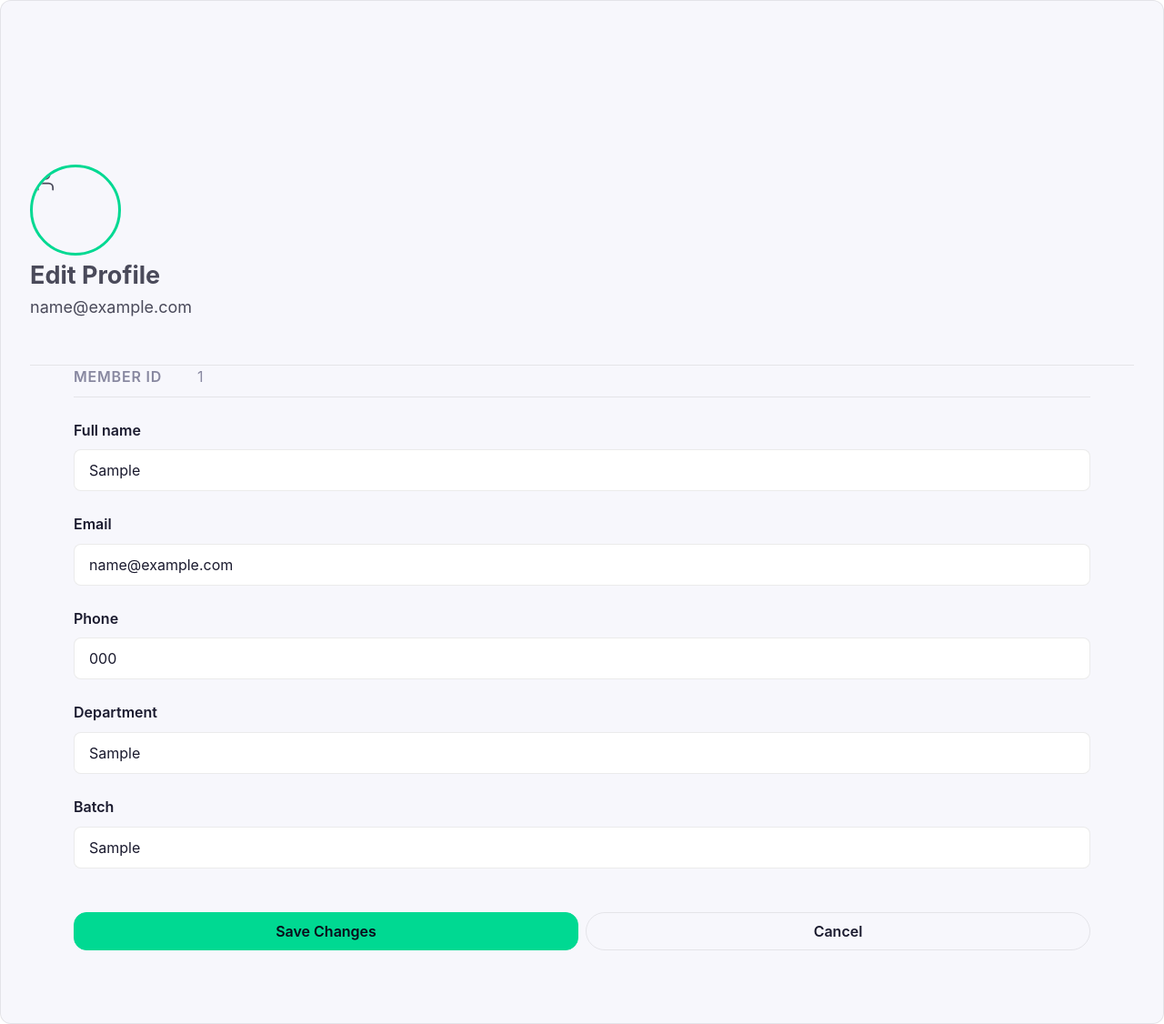
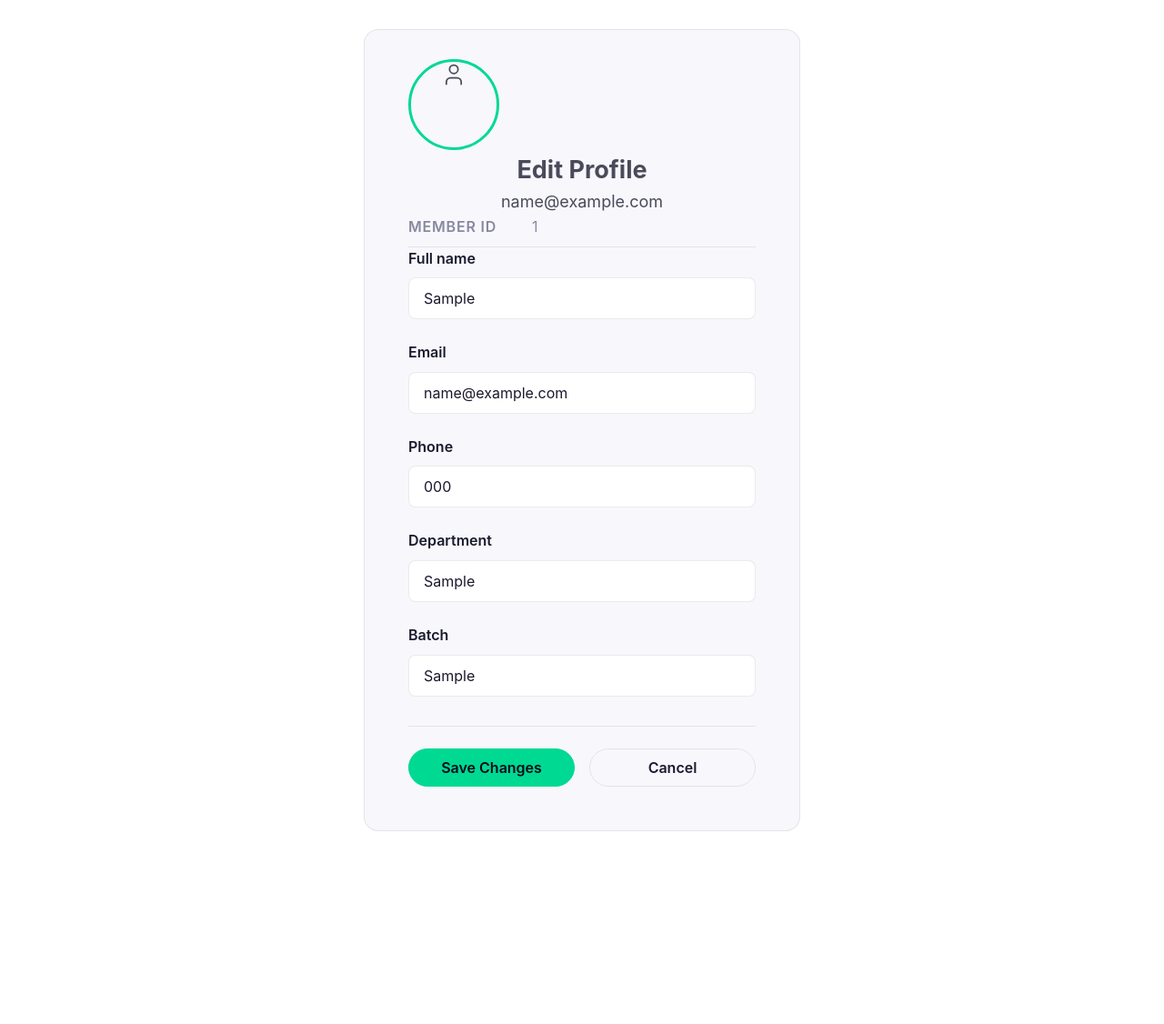
Before and after one commit to computerclub-sys/bcc_web_portal, a Django app: page /profile/edit/ in a window 1280 px wide. Shown: the whole page at 91% size. After the commit the page ends 914 px from the top, so only its background shows below. Run offline with Django 5.2, Linux system fonts and the light colour scheme; a user stored in the database is signed in; tables that the repository leaves empty hold one stand-in row (values such as "Sample post").

Commit message:
fix:styling

```diff
--- a/portal/static/portal/css/base.css
+++ b/portal/static/portal/css/base.css
@@ -1706,13 +1706,16 @@ select {
 /* ── Profile Page ── */
 .profile-page {
     min-height: 100vh;
+    display: flex;
+    align-items: center;
+    justify-content: center;
+    padding: var(--spacing-xl);
     background: var(--color-bg);
 }
 
 .profile-header {
-    padding: calc(var(--nav-height) + var(--spacing-3xl)) 0 var(--spacing-2xl);
-    background: var(--color-surface);
-    border-bottom: 1px solid var(--color-hairline);
+    text-align: center;
+    padding: var(--spacing-xl) var(--spacing-2xl) 0;
 }
 
 .profile-header-inner {
@@ -1776,15 +1779,18 @@ select {
 }
 
 .profile-card {
+    width: 100%;
+    max-width: 480px;
     background: var(--color-surface);
     border: 1px solid var(--color-hairline);
-    border-radius: var(--rounded-sm);
-    padding: var(--spacing-xl);
+    border-radius: var(--rounded-md);
+    overflow: hidden;
 }
 
 .profile-details {
     display: grid;
     gap: var(--spacing-md);
+    padding: 0 var(--spacing-2xl);
 }
 
 .profile-field {
@@ -1866,7 +1872,7 @@ select {
 }
 
 .profile-edit-form {
-    max-width: 600px;
+    padding: 0 var(--spacing-2xl) var(--spacing-2xl);
 }
 
 .profile-edit-form .form-group {
--- a/portal/templates/portal/error_no_profile.html
+++ b/portal/templates/portal/error_no_profile.html
@@ -5,7 +5,7 @@
 
 {% block content %}
 <div class="profile-page">
-    <div class="profile-card card-feature" style="text-align:center;padding:var(--spacing-3xl) var(--spacing-xl)">
+    <div class="profile-card" style="text-align:center;padding:var(--spacing-3xl) var(--spacing-xl)">
         <div style="font-size:72px;font-weight:800;color:var(--color-primary);line-height:1;margin-bottom:var(--spacing-md)">404</div>
         <h2 style="margin-bottom:var(--spacing-sm)">
             {% if is_superuser %}
--- a/portal/templates/portal/member_card.html
+++ b/portal/templates/portal/member_card.html
@@ -8,12 +8,12 @@
     <link rel="preconnect" href="https://fonts.gstatic.com" crossorigin>
     <link href="https://fonts.googleapis.com/css2?family=Inter:wght@400;500;600;700&display=swap" rel="stylesheet">
     <link rel="stylesheet" href="{% static 'portal/css/base.css' %}" />
-    <link rel="icon" type="image/jpeg" href="{% static 'portal/images/BCC Club logo.jpeg' %}" />
+    <link rel="icon" href="{% static 'portal/images/BCC_Club_logo.png' %}" />
     <title>BAIUST Computer Club — Member Verification</title>
 </head>
 <body>
     <div class="member-card-page">
-        <div class="member-card card-feature">
+        <div class="member-card">
             <div class="member-card-top">
                 <div class="member-card-avatar">
                     <svg xmlns="http://www.w3.org/2000/svg" width="28" height="28" viewBox="0 0 24 24" fill="none" stroke="currentColor" stroke-width="1.5" stroke-linecap="round" stroke-linejoin="round"><path d="M22 11.08V12a10 10 0 1 1-5.93-9.14"></path><polyline points="22 4 12 14.01 9 11.01"></polyline></svg>
--- a/portal/templates/portal/member_expired.html
+++ b/portal/templates/portal/member_expired.html
@@ -13,7 +13,7 @@
 </head>
 <body>
     <div class="member-card-page">
-        <div class="member-card card-feature">
+        <div class="member-card">
             <div class="member-card-top">
                 <div class="member-card-avatar" style="background:var(--color-error-bg, #fef2f2);color:var(--color-error, #dc2626)">
                     <svg xmlns="http://www.w3.org/2000/svg" width="28" height="28" viewBox="0 0 24 24" fill="none" stroke="currentColor" stroke-width="1.5" stroke-linecap="round" stroke-linejoin="round"><circle cx="12" cy="12" r="10"></circle><line x1="15" y1="9" x2="9" y2="15"></line><line x1="9" y1="9" x2="15" y2="15"></line></svg>
--- a/portal/templates/portal/profile.html
+++ b/portal/templates/portal/profile.html
@@ -6,7 +6,7 @@
 
 {% block content %}
 <div class="profile-page">
-    <div class="profile-card card-feature">
+    <div class="profile-card">
         <div class="profile-header">
             <div class="profile-avatar">
                 <svg xmlns="http://www.w3.org/2000/svg" width="28" height="28" viewBox="0 0 24 24" fill="none" stroke="currentColor" stroke-width="1.5" stroke-linecap="round" stroke-linejoin="round"><path d="M19 21v-2a4 4 0 0 0-4-4H9a4 4 0 0 0-4 4v2"></path><circle cx="12" cy="7" r="4"></circle></svg>
--- a/portal/templates/portal/profile_edit.html
+++ b/portal/templates/portal/profile_edit.html
@@ -6,7 +6,7 @@
 
 {% block content %}
 <div class="profile-page">
-    <div class="profile-card card-feature" style="overflow:visible">
+    <div class="profile-card">
         <div class="profile-header">
             <div class="profile-avatar">
                 <svg xmlns="http://www.w3.org/2000/svg" width="28" height="28" viewBox="0 0 24 24" fill="none" stroke="currentColor" stroke-width="1.5" stroke-linecap="round" stroke-linejoin="round"><path d="M19 21v-2a4 4 0 0 0-4-4H9a4 4 0 0 0-4 4v2"></path><circle cx="12" cy="7" r="4"></circle></svg>
@@ -15,41 +15,41 @@
             <p>{{ user.email }}</p>
         </div>
 
-        <form method="post" style="padding:0 var(--spacing-2xl) var(--spacing-2xl)">
+        <form method="post" class="profile-edit-form">
             {% csrf_token %}
 
-            <div class="profile-field" style="margin-bottom:var(--spacing-lg);padding-top:0">
+            <div class="profile-field" style="padding-top:0">
                 <div class="profile-field-label">Member ID</div>
                 <div class="profile-field-value" style="color:var(--color-mute)">{{ profile.student_id|default:"N/A" }}</div>
             </div>
 
-            <div class="form-group" style="margin-bottom:var(--spacing-lg)">
+            <div class="form-group">
                 <label class="form-label">Full name</label>
                 <input type="text" name="name" value="{{ user.first_name }}" class="text-input" required>
             </div>
 
-            <div class="form-group" style="margin-bottom:var(--spacing-lg)">
+            <div class="form-group">
                 <label class="form-label">Email</label>
                 <input type="email" name="email" value="{{ user.email }}" class="text-input" required>
             </div>
 
-            <div class="form-group" style="margin-bottom:var(--spacing-lg)">
+            <div class="form-group">
                 <label class="form-label">Phone</label>
                 <input type="text" name="phone" value="{{ profile.phone }}" class="text-input" placeholder="e.g. 017XXXXXXXX">
             </div>
 
-            <div class="form-group" style="margin-bottom:var(--spacing-lg)">
+            <div class="form-group">
                 <label class="form-label">Department</label>
                 <input type="text" name="department" value="{{ profile.department }}" class="text-input" placeholder="e.g. CSE">
             </div>
 
-            <div class="form-group" style="margin-bottom:var(--spacing-2xl)">
+            <div class="form-group">
                 <label class="form-label">Batch</label>
                 <input type="text" name="batch" value="{{ profile.batch }}" class="text-input" placeholder="e.g. 2025-26">
             </div>
 
-            <div style="display:flex;gap:var(--spacing-sm)">
-                <button type="submit" class="btn btn-primary" style="flex:1;justify-content:center;border-radius:14px">Save Changes</button>
+            <div class="form-actions">
+                <button type="submit" class="btn btn-primary" style="flex:1;justify-content:center">Save Changes</button>
                 <a href="{% url 'profile' %}" class="btn btn-outline" style="flex:1;justify-content:center">Cancel</a>
             </div>
         </form>
```
Also changed, not shown: other parts of portal/static/portal/css/base.css (+35 -18 lines).
